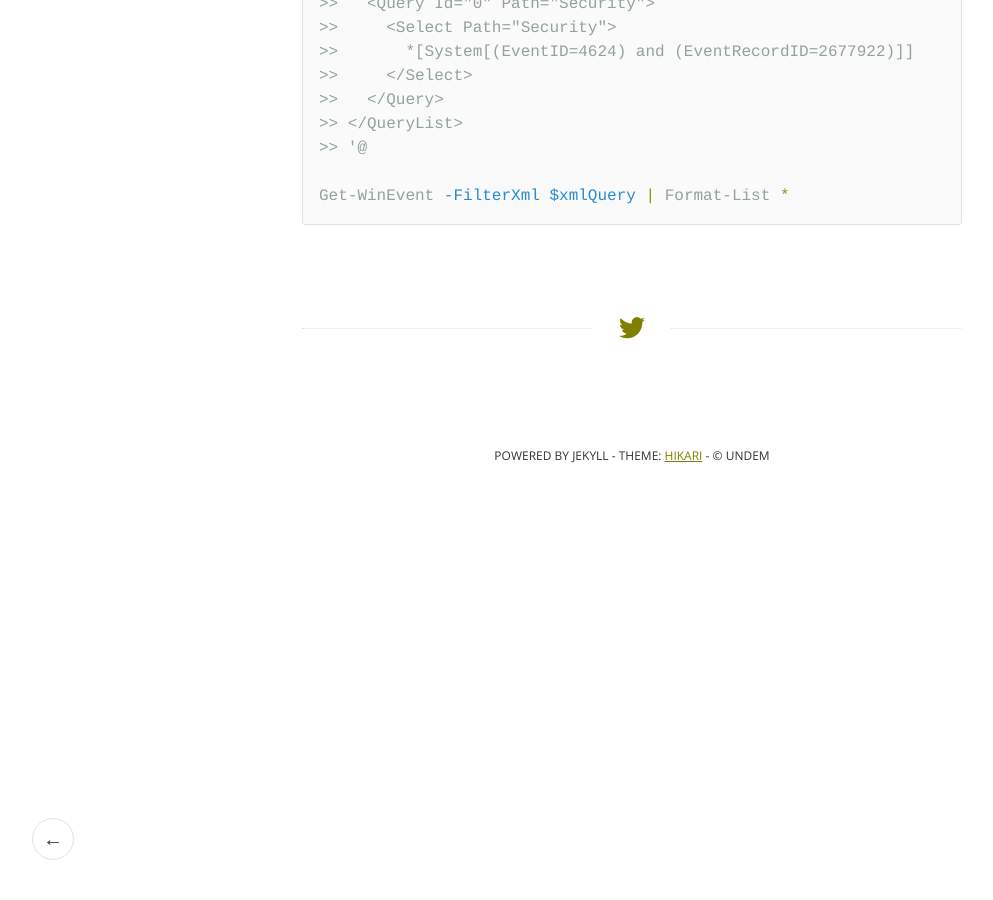
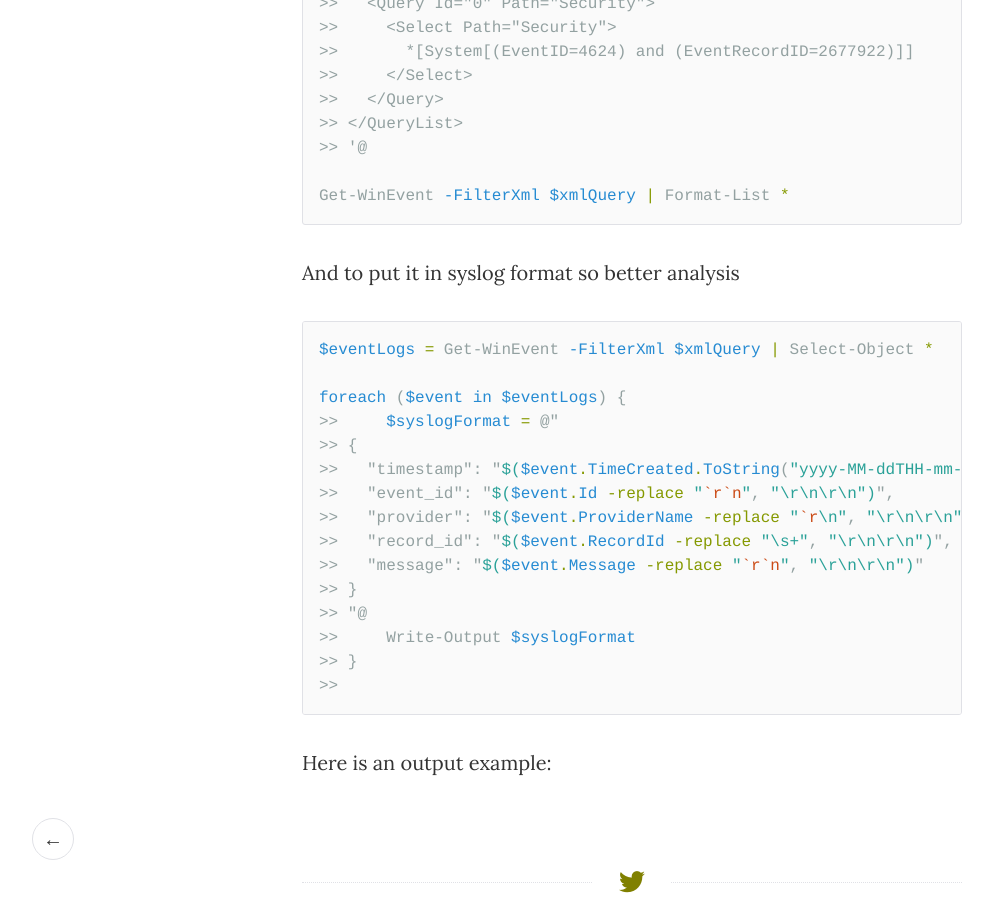
Before and after one commit to Undem5/undem.github.io, a Jekyll site: the page built from _posts/2025-06-14-xml-filtering-windows-events.markdown, in a window 1280 px wide and 900 px high, scrolled down 1670 px. Shown: the whole window, without its empty margins (8-1001 px from the left). Built offline with Jekyll 4.4.1, drawn with Linux system fonts in a browser that asks for light colours; before the commit the page ends 2176 px from its top, so only the background shows below that.

Commit message:
Update 2025-06-14-xml-filtering-windows-events.markdown

```diff
--- a/_posts/2025-06-14-xml-filtering-windows-events.markdown
+++ b/_posts/2025-06-14-xml-filtering-windows-events.markdown
@@ -32,3 +32,26 @@ $xmlQuery = @'
 
 Get-WinEvent -FilterXml $xmlQuery | Format-List *
 {% endhighlight %}
+
+And to put it in syslog format so better analysis
+
+{% highlight powershell %}
+$eventLogs = Get-WinEvent -FilterXml $xmlQuery | Select-Object *
+
+foreach ($event in $eventLogs) {
+>>     $syslogFormat = @"
+>> {
+>>   "timestamp": "$($event.TimeCreated.ToString("yyyy-MM-ddTHH-mm-ss.fffZ") -replace "`r`n", "\r\n\r\n")",
+>>   "event_id": "$($event.Id -replace "`r`n", "\r\n\r\n")",
+>>   "provider": "$($event.ProviderName -replace "`r\n", "\r\n\r\n")",
+>>   "record_id": "$($event.RecordId -replace "\s+", "\r\n\r\n")",
+>>   "message": "$($event.Message -replace "`r`n", "\r\n\r\n")"
+>> }
+>> "@
+>>     Write-Output $syslogFormat
+>> }
+>>
+
+{% endhighlight %}
+
+Here is an output example:
```
